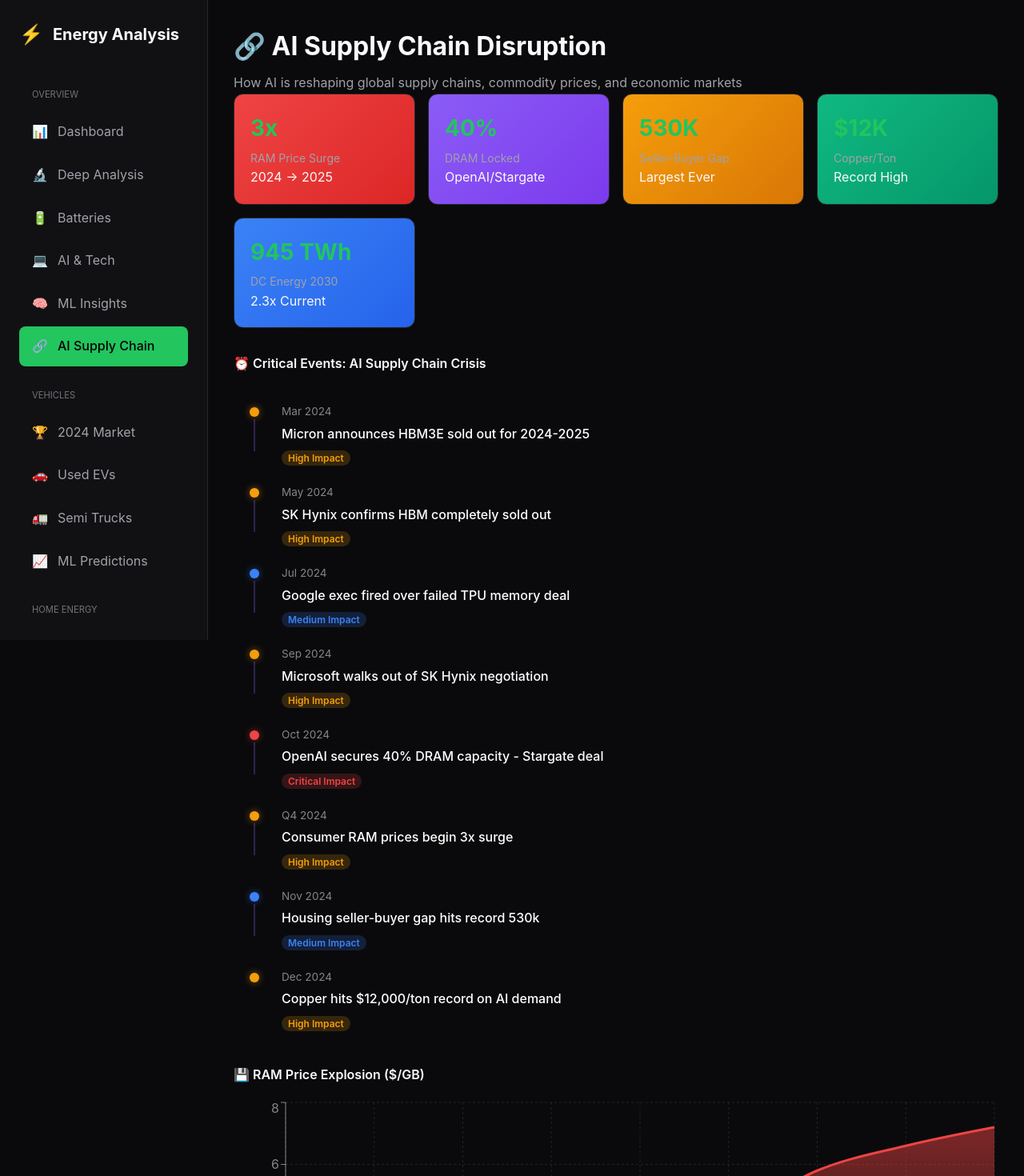
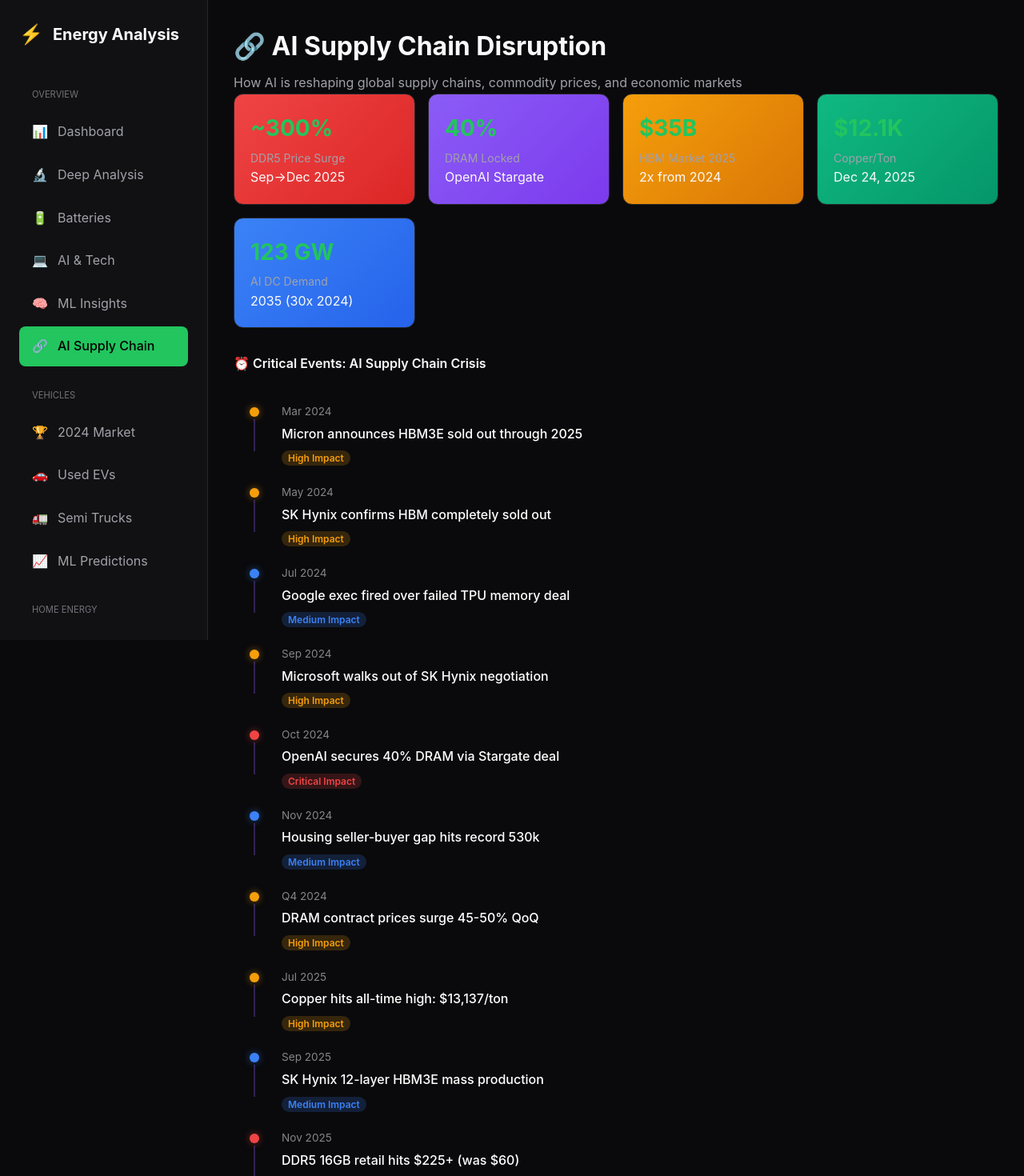
Before and after one commit to Ericdataplus/ev-gas-analysis, a React (Vite) app in the folder website/: page /ev-gas-analysis/ai-supply-chain in a window 1280 px wide. Shown: the top 1470 px of the page at 80% size. Built offline with nearby package versions, Linux system fonts and the light colour scheme.

Commit message:
Update AI Supply Chain page with December 2025 data - 300% DDR5 surge,  HBM market, extended timeline

```diff
--- a/website/src/pages/AISupplyChain.jsx
+++ b/website/src/pages/AISupplyChain.jsx
@@ -6,7 +6,8 @@
 } from 'recharts';
 import ChartModal from '../components/ChartModal';
 
-// RAM/DRAM Price Data - Historical and 2024-2025 surge
+// RAM/DRAM Price Data - Historical and 2024-2025 surge (Updated Dec 2025)
+// Source: TrendForce, IDC, TechInsights - Dec 2025 data shows ~300% increase in DDR5 contract prices
 const dramPriceData = [
     { year: '2020', price: 3.20, label: 'Pre-COVID baseline' },
     { year: '2021', price: 4.10, label: 'Chip shortage begins' },
@@ -14,49 +15,55 @@
     { year: '2023', price: 2.20, label: 'Market bottom' },
     { year: 'Q1 2024', price: 2.60, label: 'Recovery starts' },
     { year: 'Q3 2024', price: 4.20, label: 'AI demand surge' },
-    { year: 'Q1 2025', price: 5.80, label: 'HBM priority shift' },
-    { year: 'Q3 2025', price: 6.60, label: 'Sam Altman deal' },
-    { year: 'Q4 2025', price: 7.20, label: '3x from 2024' },
+    { year: 'Sep 2025', price: 6.84, label: '16Gb DDR5 contract' },
+    { year: 'Nov 2025', price: 13.00, label: 'Spot market spike' },
+    { year: 'Dec 2025', price: 27.20, label: '~300% from Sep' },
 ];
 
-// HBM Market Data
+// HBM Market Data (Updated Dec 2025)
+// Source: Micron earnings, TrendForce - $18B 2024, $35B 2025 projected
 const hbmMarketData = [
     { year: '2022', revenue: 2.8, demandGrowth: 0, share: 5 },
     { year: '2023', revenue: 7.0, demandGrowth: 150, share: 10 },
-    { year: '2024', revenue: 14.0, demandGrowth: 200, share: 22 },
-    { year: '2025', revenue: 24.0, demandGrowth: 70, share: 32 },
-    { year: '2026P', revenue: 35.0, demandGrowth: 45, share: 38 },
+    { year: '2024', revenue: 18.0, demandGrowth: 157, share: 22 },
+    { year: '2025', revenue: 35.0, demandGrowth: 94, share: 32 },
+    { year: '2026P', revenue: 50.0, demandGrowth: 43, share: 40 },
 ];
 
-// Copper Price & AI Demand
+// Copper Price & AI Demand (Updated Dec 2025)
+// Source: LME, TradingEconomics - $12,133/ton on Dec 24, 2025
 const copperAIData = [
     { year: '2020', price: 6200, aiDemand: 50, evDemand: 180 },
     { year: '2021', price: 9500, aiDemand: 80, evDemand: 250 },
     { year: '2022', price: 8800, aiDemand: 120, evDemand: 320 },
     { year: '2023', price: 8400, aiDemand: 180, evDemand: 400 },
     { year: '2024', price: 9800, aiDemand: 300, evDemand: 500 },
-    { year: '2025', price: 11900, aiDemand: 450, evDemand: 580 },
+    { year: 'Jul 2025', price: 13137, aiDemand: 450, evDemand: 560 },
+    { year: 'Dec 2025', price: 12133, aiDemand: 520, evDemand: 600 },
     { year: '2026P', price: 13000, aiDemand: 572, evDemand: 680 },
 ];
 
-// Housing Market Seller-Buyer Gap
+// Housing Market Seller-Buyer Gap (Updated Dec 2025)
+// Source: Redfin, Zillow - 37% more sellers than buyers persists through Nov 2025
 const housingGapData = [
-    { month: 'Jan 2024', gap: 180000, buyerCount: 1.72, sellerCount: 1.90 },
-    { month: 'Mar 2024', gap: 250000, buyerCount: 1.65, sellerCount: 1.90 },
-    { month: 'May 2024', gap: 350000, buyerCount: 1.55, sellerCount: 1.90 },
-    { month: 'Jul 2024', gap: 420000, buyerCount: 1.50, sellerCount: 1.92 },
-    { month: 'Sep 2024', gap: 480000, buyerCount: 1.46, sellerCount: 1.94 },
-    { month: 'Nov 2024', gap: 530000, buyerCount: 1.43, sellerCount: 1.96 },
+    { month: 'Jan 2024', gap: 180000, buyerCount: 1.72, sellerCount: 1.90, mortgageRate: 6.69 },
+    { month: 'May 2024', gap: 350000, buyerCount: 1.55, sellerCount: 1.90, mortgageRate: 7.06 },
+    { month: 'Sep 2024', gap: 480000, buyerCount: 1.46, sellerCount: 1.94, mortgageRate: 6.35 },
+    { month: 'Nov 2024', gap: 530000, buyerCount: 1.43, sellerCount: 1.96, mortgageRate: 6.81 },
+    { month: 'Mar 2025', gap: 510000, buyerCount: 1.45, sellerCount: 1.96, mortgageRate: 6.65 },
+    { month: 'Nov 2025', gap: 540000, buyerCount: 1.40, sellerCount: 1.94, mortgageRate: 6.18 },
 ];
 
-// Data Center Energy Demand
+// Data Center Energy Demand (Updated Dec 2025)
+// Source: Gartner, IEA, Deloitte - 448 TWh in 2025, AI = 21% of DC power
 const dataCenterEnergyData = [
     { year: '2020', totalTWh: 260, aiShare: 15, gridPct: 1.0 },
     { year: '2022', totalTWh: 340, aiShare: 22, gridPct: 1.2 },
     { year: '2024', totalTWh: 415, aiShare: 35, gridPct: 1.5 },
-    { year: '2025P', totalTWh: 448, aiShare: 49, gridPct: 1.7 },
+    { year: '2025', totalTWh: 448, aiShare: 49, gridPct: 1.7 },
     { year: '2027P', totalTWh: 620, aiShare: 55, gridPct: 2.1 },
     { year: '2030P', totalTWh: 945, aiShare: 65, gridPct: 2.8 },
+    { year: '2035P', totalTWh: 1200, aiShare: 70, gridPct: 3.5 },
 ];
 
 // Memory Oligopoly - Market Share
@@ -67,25 +74,31 @@
     { name: 'Others', share: 2, hbmShare: 0 },
 ];
 
-// AI vs Traditional Supply Competition
+// AI vs Traditional Supply Competition (Updated Dec 2025)
+// Source: IDC, Framework laptop pricing, industry reports
 const supplyCompetition = [
-    { sector: 'Consumer RAM', priceIncrease: 187, waitTime: '8-12 weeks', priority: 'Low' },
-    { sector: 'Enterprise Servers', priceIncrease: 145, waitTime: '6-10 weeks', priority: 'Medium' },
+    { sector: 'Consumer RAM', priceIncrease: 300, waitTime: '8-12 weeks', priority: 'Low' },
+    { sector: 'Enterprise Servers', priceIncrease: 200, waitTime: '6-10 weeks', priority: 'Medium' },
     { sector: 'AI Data Centers', priceIncrease: 55, waitTime: '2-4 weeks', priority: 'High' },
-    { sector: 'Gaming GPUs', priceIncrease: 120, waitTime: '10-16 weeks', priority: 'Low' },
-    { sector: 'Automotive', priceIncrease: 85, waitTime: '12-20 weeks', priority: 'Medium' },
+    { sector: 'Gaming GPUs', priceIncrease: 180, waitTime: '10-16 weeks', priority: 'Low' },
+    { sector: 'Automotive', priceIncrease: 120, waitTime: '12-20 weeks', priority: 'Medium' },
+    { sector: 'Laptops/PCs', priceIncrease: 287, waitTime: '4-8 weeks', priority: 'Low' },
 ];
 
-// Timeline of Key Events
+// Timeline of Key Events (Extended through Dec 2025)
 const keyEvents = [
-    { date: 'Mar 2024', event: 'Micron announces HBM3E sold out for 2024-2025', impact: 'High' },
+    { date: 'Mar 2024', event: 'Micron announces HBM3E sold out through 2025', impact: 'High' },
     { date: 'May 2024', event: 'SK Hynix confirms HBM completely sold out', impact: 'High' },
     { date: 'Jul 2024', event: 'Google exec fired over failed TPU memory deal', impact: 'Medium' },
     { date: 'Sep 2024', event: 'Microsoft walks out of SK Hynix negotiation', impact: 'High' },
-    { date: 'Oct 2024', event: 'OpenAI secures 40% DRAM capacity - Stargate deal', impact: 'Critical' },
-    { date: 'Q4 2024', event: 'Consumer RAM prices begin 3x surge', impact: 'High' },
+    { date: 'Oct 2024', event: 'OpenAI secures 40% DRAM via Stargate deal', impact: 'Critical' },
     { date: 'Nov 2024', event: 'Housing seller-buyer gap hits record 530k', impact: 'Medium' },
-    { date: 'Dec 2024', event: 'Copper hits $12,000/ton record on AI demand', impact: 'High' },
+    { date: 'Q4 2024', event: 'DRAM contract prices surge 45-50% QoQ', impact: 'High' },
+    { date: 'Jul 2025', event: 'Copper hits all-time high: $13,137/ton', impact: 'High' },
+    { date: 'Sep 2025', event: 'SK Hynix 12-layer HBM3E mass production', impact: 'Medium' },
+    { date: 'Nov 2025', event: 'DDR5 16GB retail hits $225+ (was $60)', impact: 'Critical' },
+    { date: 'Dec 2025', event: 'DDR5 contract prices 300% higher than Sep', impact: 'Critical' },
+    { date: 'Dec 2025', event: 'SK Hynix/Samsung HBM4 production Feb 2026', impact: 'High' },
 ];
 
 const COLORS = ['#8b5cf6', '#3b82f6', '#10b981', '#f59e0b', '#ef4444', '#ec4899'];
@@ -122,32 +135,32 @@
                 How AI is reshaping global supply chains, commodity prices, and economic markets
             </p>
 
-            {/* Key Stats Banner */}
+            {/* Key Stats Banner - Updated Dec 2025 */}
             <div className="stats-grid" style={{ gridTemplateColumns: 'repeat(auto-fit, minmax(180px, 1fr))' }}>
                 <div className="stat-card" style={{ background: 'linear-gradient(135deg, #ef4444 0%, #dc2626 100%)' }}>
-                    <div className="stat-value">3x</div>
-                    <div className="stat-label">RAM Price Surge</div>
-                    <div className="stat-detail">2024 → 2025</div>
+                    <div className="stat-value">~300%</div>
+                    <div className="stat-label">DDR5 Price Surge</div>
+                    <div className="stat-detail">Sep→Dec 2025</div>
                 </div>
                 <div className="stat-card" style={{ background: 'linear-gradient(135deg, #8b5cf6 0%, #7c3aed 100%)' }}>
                     <div className="stat-value">40%</div>
                     <div className="stat-label">DRAM Locked</div>
-                    <div className="stat-detail">OpenAI/Stargate</div>
+                    <div className="stat-detail">OpenAI Stargate</div>
                 </div>
                 <div className="stat-card" style={{ background: 'linear-gradient(135deg, #f59e0b 0%, #d97706 100%)' }}>
-                    <div className="stat-value">530K</div>
-                    <div className="stat-label">Seller-Buyer Gap</div>
-                    <div className="stat-detail">Largest Ever</div>
+                    <div className="stat-value">$35B</div>
+                    <div className="stat-label">HBM Market 2025</div>
+                    <div className="stat-detail">2x from 2024</div>
                 </div>
                 <div className="stat-card" style={{ background: 'linear-gradient(135deg, #10b981 0%, #059669 100%)' }}>
-                    <div className="stat-value">$12K</div>
+                    <div className="stat-value">$12.1K</div>
                     <div className="stat-label">Copper/Ton</div>
-                    <div className="stat-detail">Record High</div>
+                    <div className="stat-detail">Dec 24, 2025</div>
                 </div>
                 <div className="stat-card" style={{ background: 'linear-gradient(135deg, #3b82f6 0%, #2563eb 100%)' }}>
-                    <div className="stat-value">945 TWh</div>
-                    <div className="stat-label">DC Energy 2030</div>
-                    <div className="stat-detail">2.3x Current</div>
+                    <div className="stat-value">123 GW</div>
+                    <div className="stat-label">AI DC Demand</div>
+                    <div className="stat-detail">2035 (30x 2024)</div>
                 </div>
             </div>
 
@@ -233,7 +246,7 @@
                         </defs>
                         <CartesianGrid strokeDasharray="3 3" stroke="rgba(255,255,255,0.1)" />
                         <XAxis dataKey="year" stroke="rgba(255,255,255,0.5)" />
-                        <YAxis stroke="rgba(255,255,255,0.5)" domain={[0, 8]} />
+                        <YAxis stroke="rgba(255,255,255,0.5)" domain={[0, 30]} />
                         <Tooltip
                             contentStyle={{ backgroundColor: '#1a1a2e', border: '1px solid #8b5cf6' }}
                             formatter={(value, name) => [`$${value.toFixed(2)}/GB`, 'Price']}
@@ -247,7 +260,7 @@
                     </AreaChart>
                 </ResponsiveContainer>
                 <div className="chart-insight">
-                    <strong>⚠️ Key Finding:</strong> RAM prices increased 187% YoY by Q3 2025. Consumer DDR5 kits that cost $60 in early 2025 now exceed $150.
+                    <strong>⚠️ Dec 2025 Update:</strong> 16Gb DDR5 contract prices jumped from $6.84 (Sep) to $27.20 (Dec) - nearly 300% in 3 months. 64GB laptop RAM now costs $580+ (was $150).
                 </div>
             </div>
 
```
